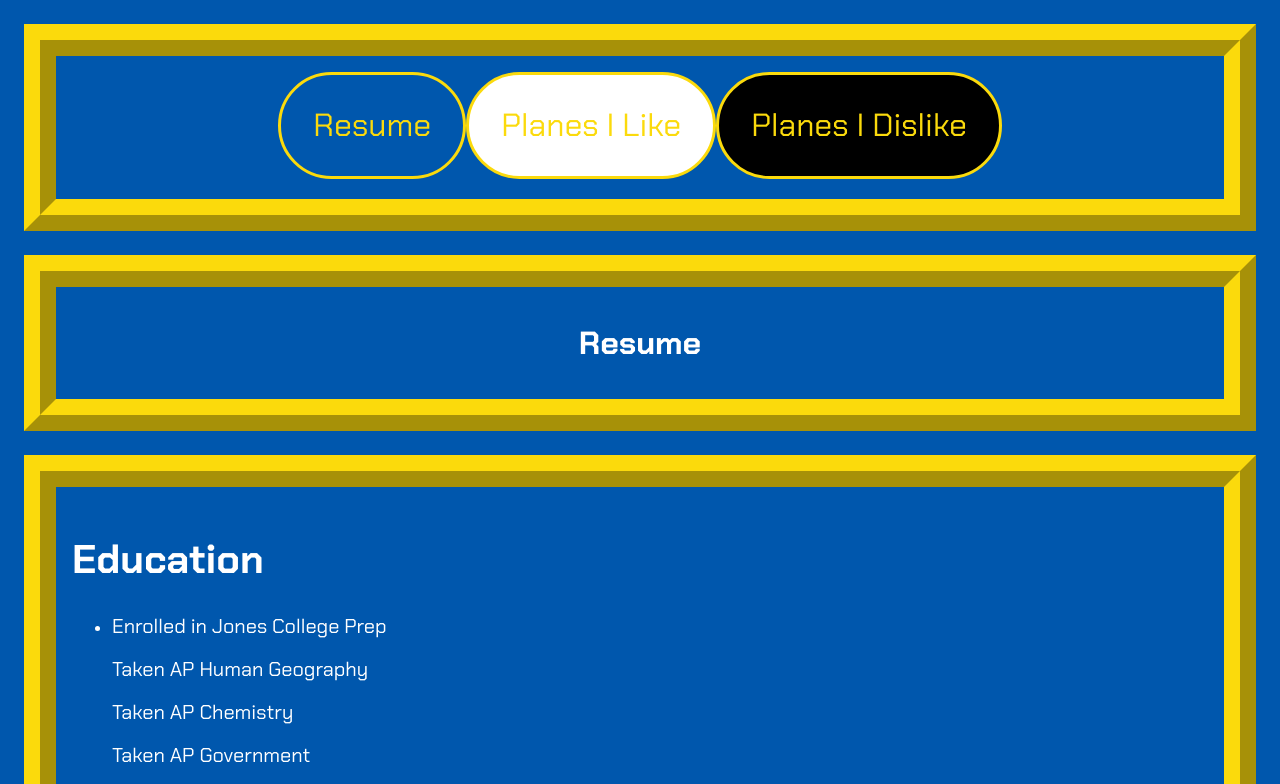
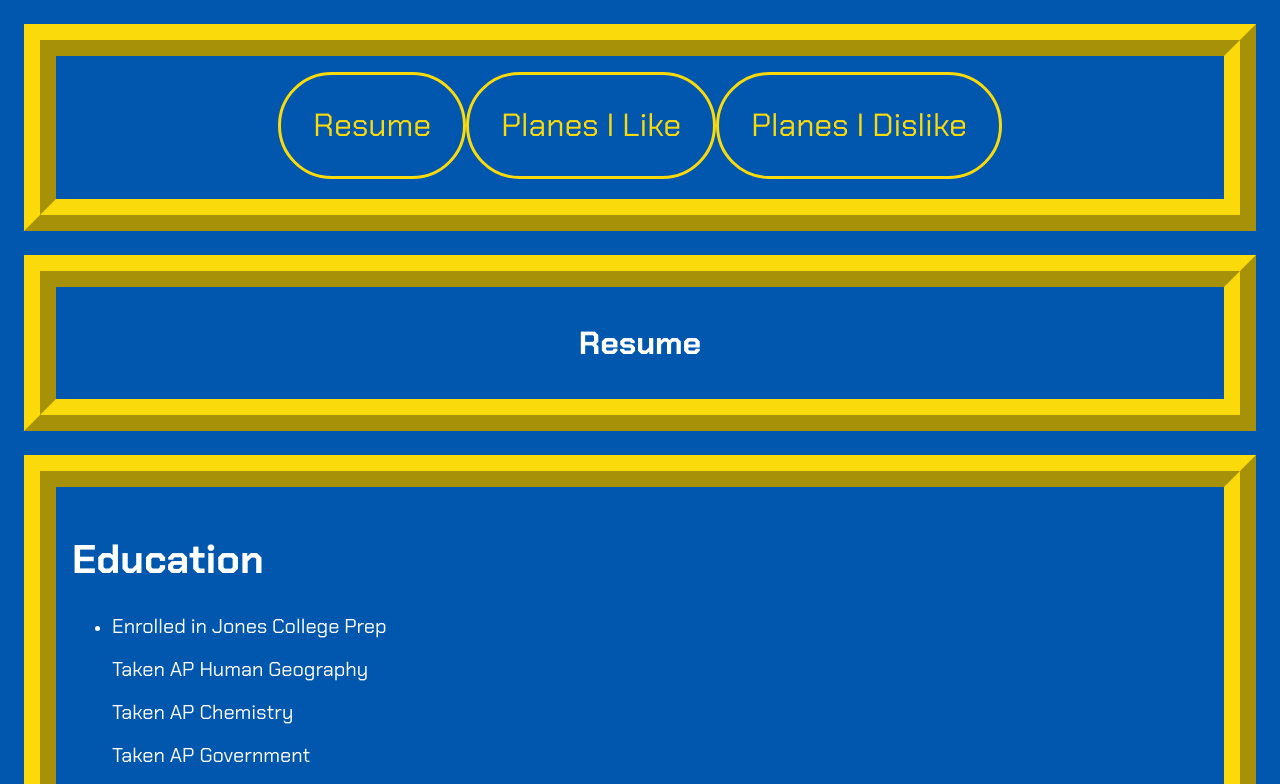
Before and after one commit to Riru312/webdev_project2, a plain HTML site: page index.html in a window 1280 px wide. Shown: the top 784 px of the page. Drawn offline with Linux system fonts and the light colour scheme.

Commit message:
fixing nav error

```diff
--- a/index.html
+++ b/index.html
@@ -15,8 +15,8 @@
         <nav>
         <ul>
           <li><a class="resume" id="resumelink" href="index.html">Resume</a></li>
-          <li><a class="like" id="likelink" href="likeplanes.html">Planes I Like</a></li>
-          <li><a class="dislike" id="dislikelink" href="dislikeplanes.html">Planes I Dislike</a></li>
+          <li><a class="resume" id="likelink" href="likeplanes.html">Planes I Like</a></li>
+          <li><a class="resume" id="dislikelink" href="dislikeplanes.html">Planes I Dislike</a></li>
         </ul>
         </nav>
       </header>
```
Also changed, not shown: dislikeplanes.html (+2 -2 lines), likeplanes.html (+2 -2 lines).
